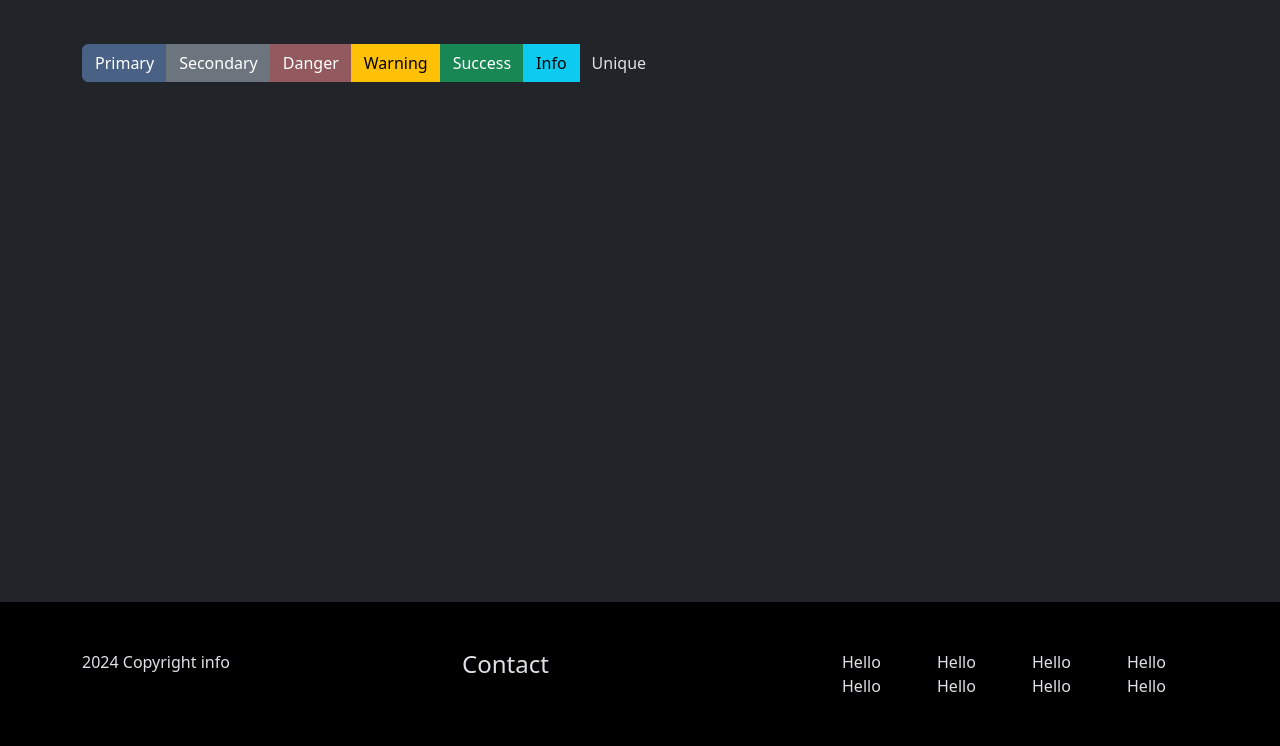
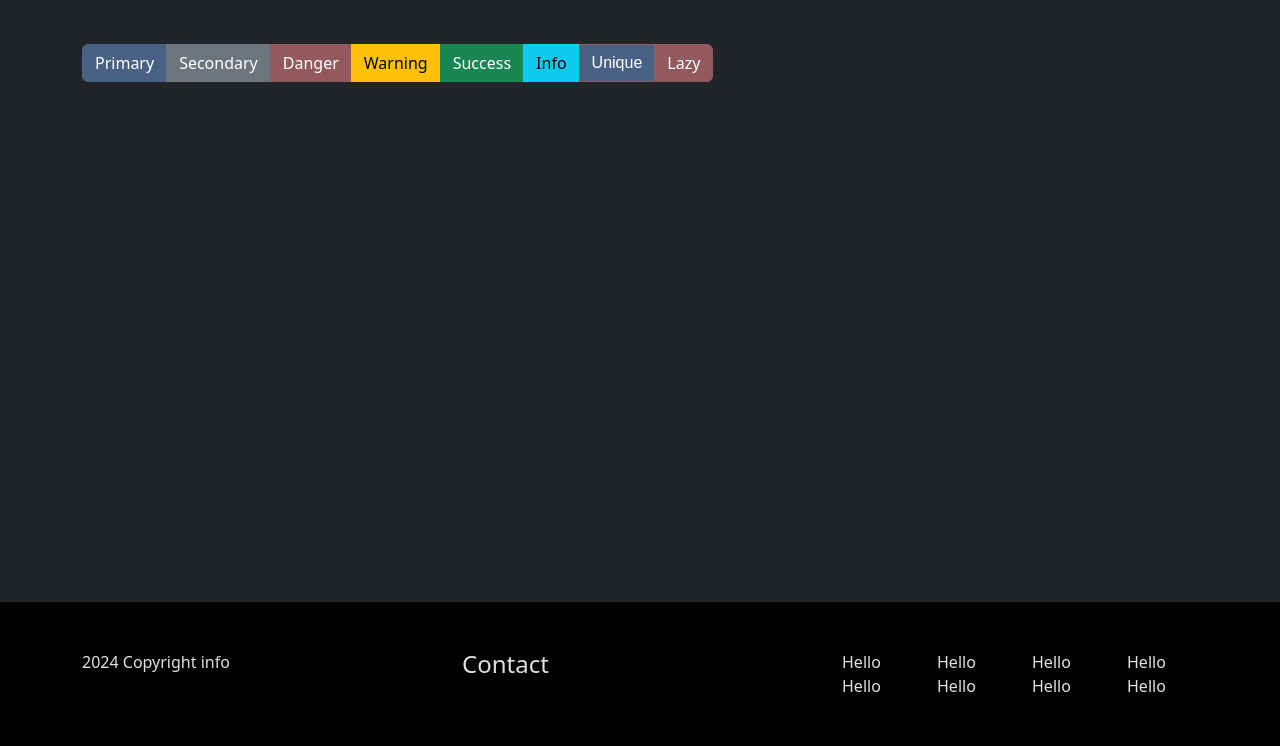
Before and after one commit to Fermain/bootstrap-demo, a website: page index.html in a window 1280 px wide. Shown: the part 54-800 px from the top of the page. Drawn offline with nearby package versions, Linux system fonts and the light colour scheme; files that its build step writes are made by us from their sources.

Commit message:
Custom button code

```diff
--- a/index.html
+++ b/index.html
@@ -34,6 +34,7 @@
           <button class="btn btn-success">Success</button>
           <button class="btn btn-info">Info</button>
           <button class="btn btn-unique">Unique</button>
+          <button class="btn btn-lazy">Lazy</button>
         </div>
       </div>
     </div>
--- a/src/scss/_buttons.scss
+++ b/src/scss/_buttons.scss
@@ -3,5 +3,20 @@
 .btn {
   &-unique {
     @include button-variant($primary, $danger);
+
+    font-family: fantasy;
+    @include transition($btn-transition-fancy);
+
+    &:hover {
+      transform: scale(2) skew(25deg);
+    }
+  }
+
+  &-lazy {
+    @extend .btn-danger;
+
+    &:hover {
+      transform: scale(2) skew(25deg);
+    }
   }
 }
--- a/src/scss/_variables.scss
+++ b/src/scss/_variables.scss
@@ -851,6 +851,7 @@ $btn-border-radius-sm:        var(--#{$prefix}border-radius-sm);
 $btn-border-radius-lg:        var(--#{$prefix}border-radius-lg);
 
 $btn-transition:              color .15s ease-in-out, background-color .15s ease-in-out, border-color .15s ease-in-out, box-shadow .15s ease-in-out;
+$btn-transition-fancy:        #{$btn-transition + ", transform 1s ease-in-out"};
 
 $btn-hover-bg-shade-amount:       15%;
 $btn-hover-bg-tint-amount:        15%;
--- a/src/scss/index.scss
+++ b/src/scss/index.scss
@@ -8,7 +8,9 @@
 @import "../../node_modules/bootstrap/scss/mixins";
 @import "../../node_modules/bootstrap/scss/utilities";
 
-@import "buttons";
 
 // Bootstrap main file
 @import "../../node_modules/bootstrap/scss/bootstrap";
+
+// My custom components
+@import "buttons";
```
